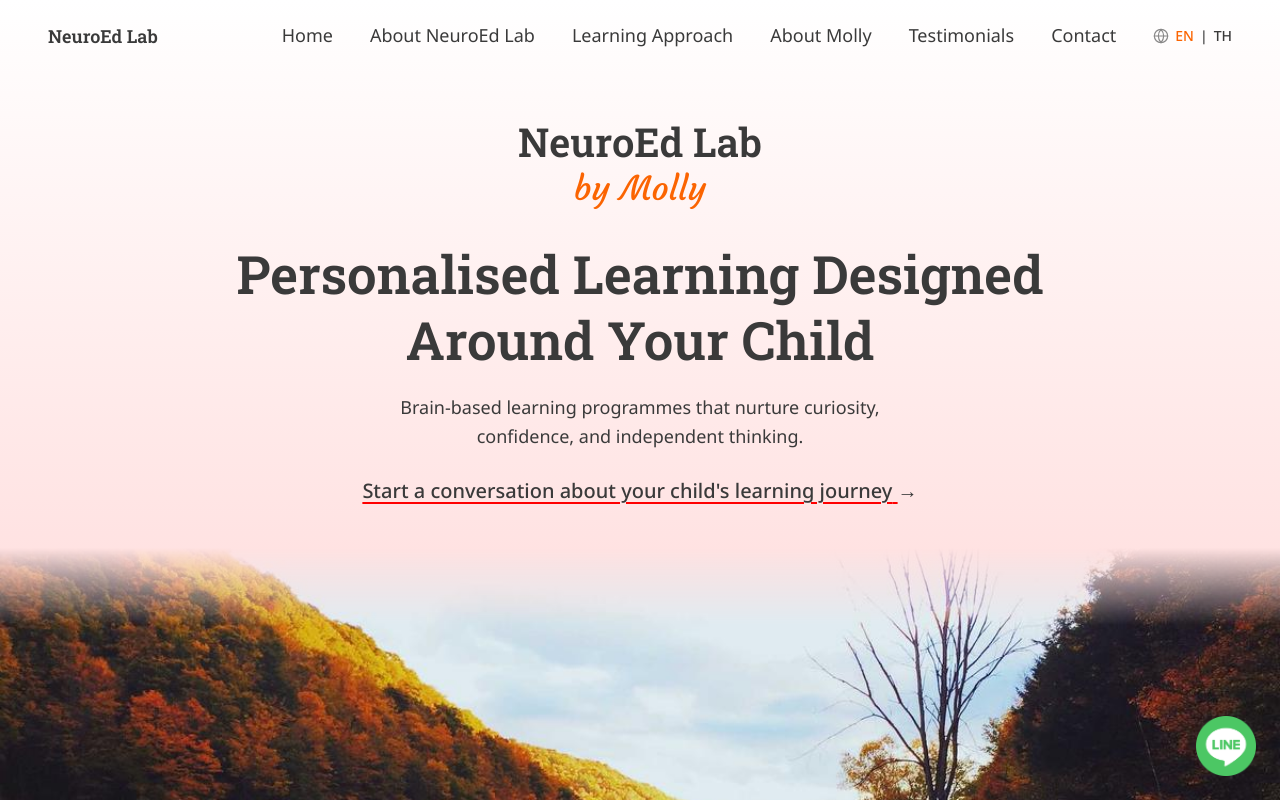
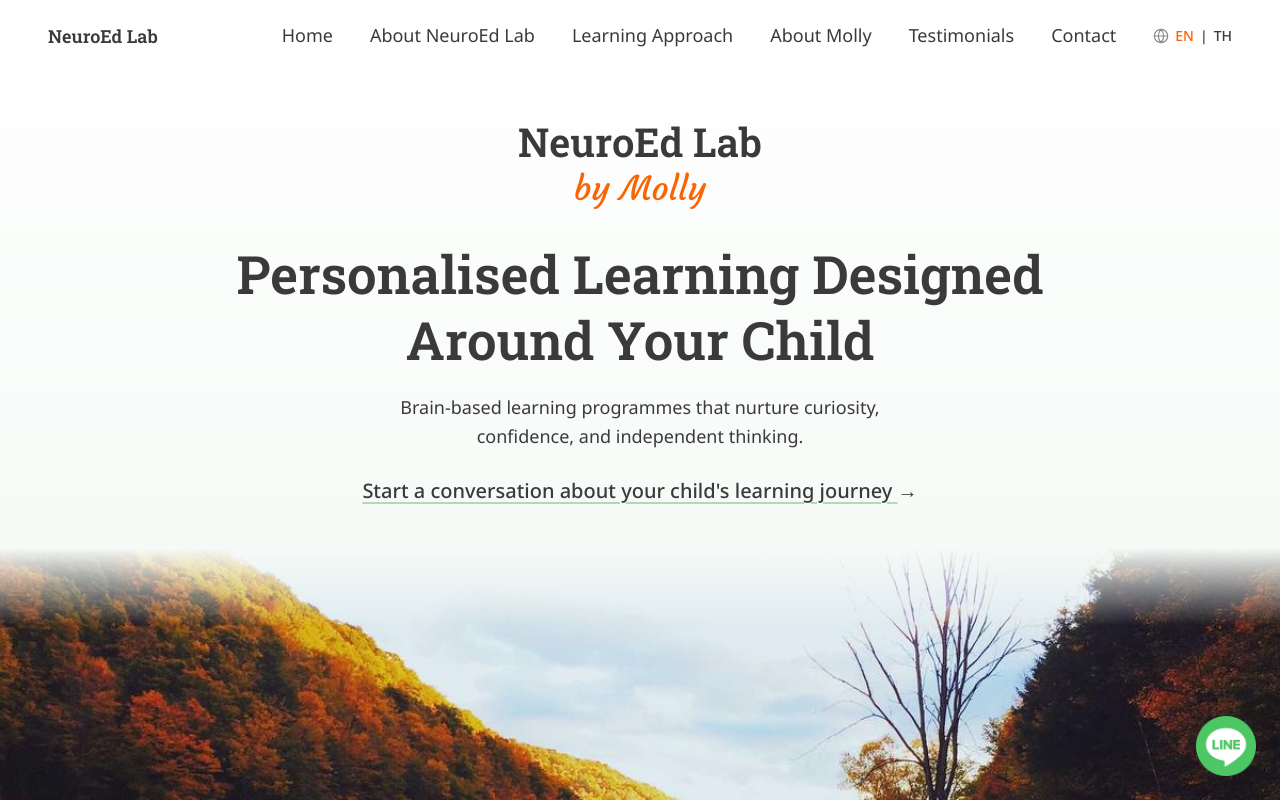
Before and after one commit to mollilyn/neuroedlab-website, a Next.js app: page / in a window 1280 px wide. Shown: the top 800 px of the page. Built offline with nearby package versions, Linux system fonts and the light colour scheme; no server answers.

Commit message:
Change primary color to a new shade - reversing previous change test

```diff
--- a/styles/variables.css
+++ b/styles/variables.css
@@ -1,5 +1,5 @@
 :root {
-  --color-primary: #FF0000;
+  --color-primary: #B1D8B9;
   --color-primary-rgb: 177, 216, 185;
   --color-primary-subtle: color-mix(in srgb, var(--color-primary) 20%, var(--color-background));
   --color-accent: #FB6401;
```
